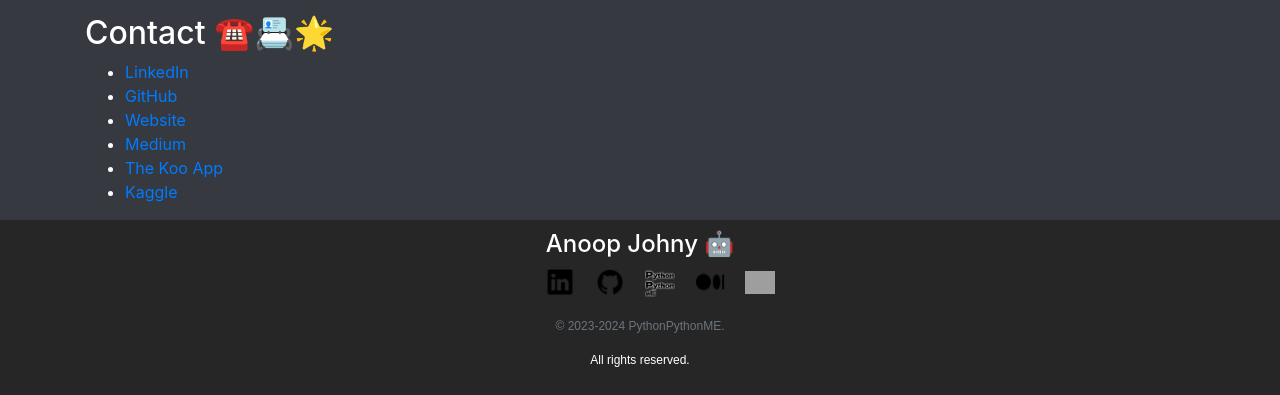
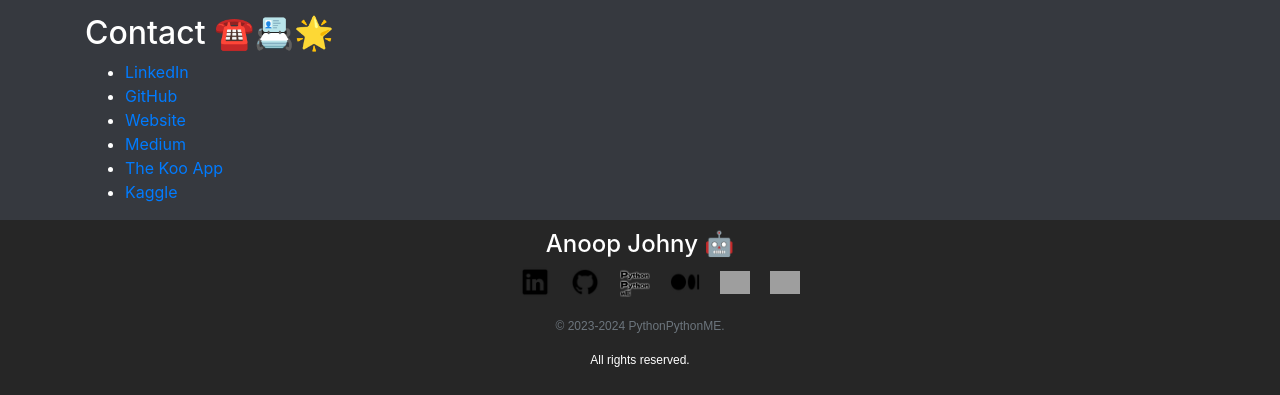
Before and after one commit to flyfir248/Blog-flask, a Flask app: template app/templates/about.html in a window 1280 px wide. Shown: the part 3286-3681 px from the top of the page. Run offline with Flask 3, Linux system fonts and the light colour scheme; the template is opened without the code that fills it, so the values that code supplies are empty; some libraries are stand-ins or nearby versions; grey boxes are pictures that could not be loaded.

Commit message:
Update layout.html
Adding Kaggle icon

```diff
--- a/app/templates/layout.html
+++ b/app/templates/layout.html
@@ -98,6 +98,7 @@
                     <a href="https://pythonpythonme.netlify.app/index.html"><img src="https://pythonpythonme.netlify.app/static/res//web.png" alt="Website"></a>
                     <a href="https://medium.com/@anoopjohny2000"><img src="https://pythonpythonme.netlify.app/static/res//medium.png" alt="Medium"></a>
                     <a href="https://www.kooapp.com/profile/anoop2DEVLJ"><img src="https://www.kooapp.com/_next/static/media/logoKuSolidOutline.1f4fa971.svg" alt="The Koo App" width="55" height="55"></a>
+                    <a href="https://www.kaggle.com/anoopjohny"><img src="https://drive.google.com/file/d/1SldNyDjwzzpEMU59qcbvpFjJWRteoEa0/view?usp=sharing" alt="The Kaggle App" width="55" height="55"></a>
                 </ul>
             </div>
         </div>
```
